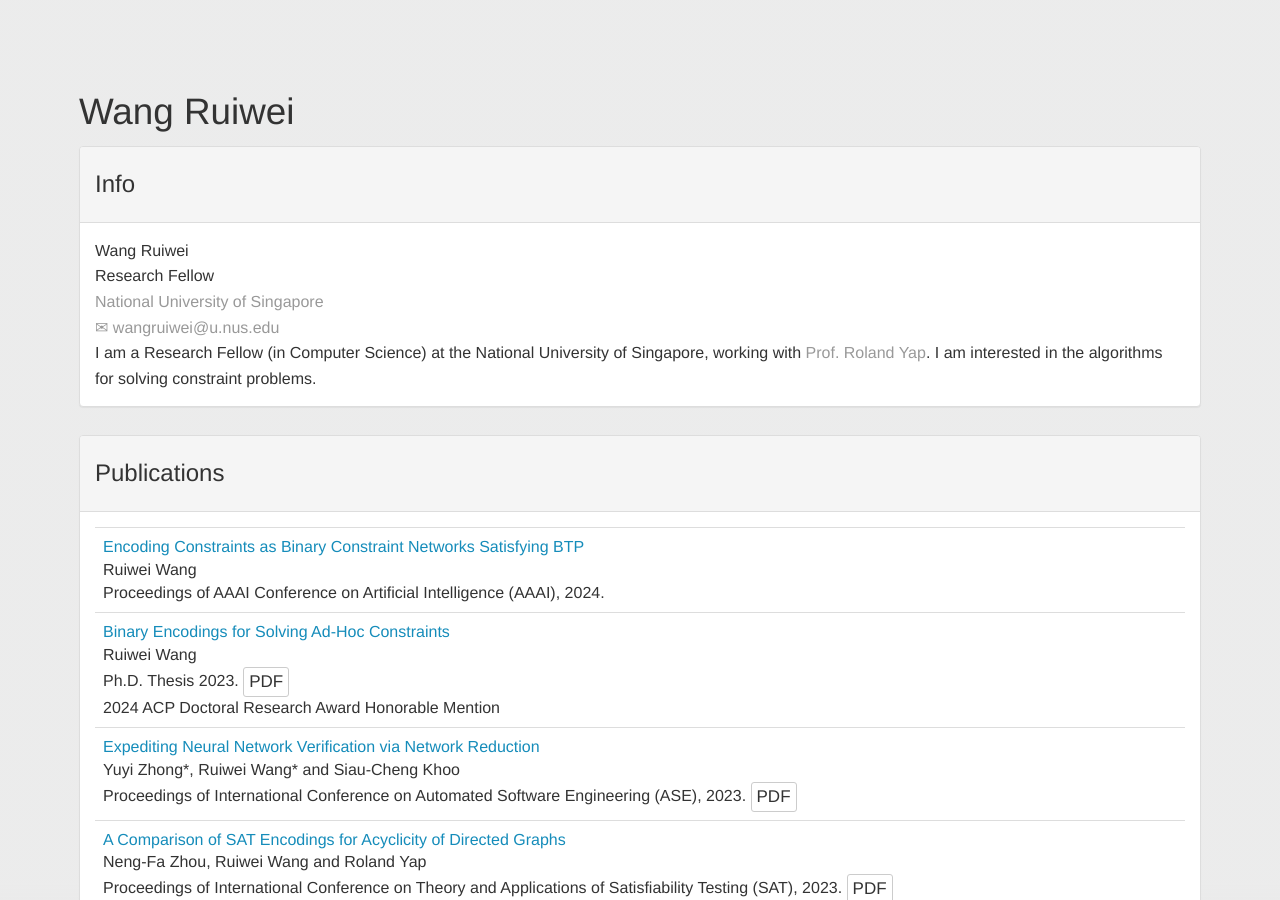
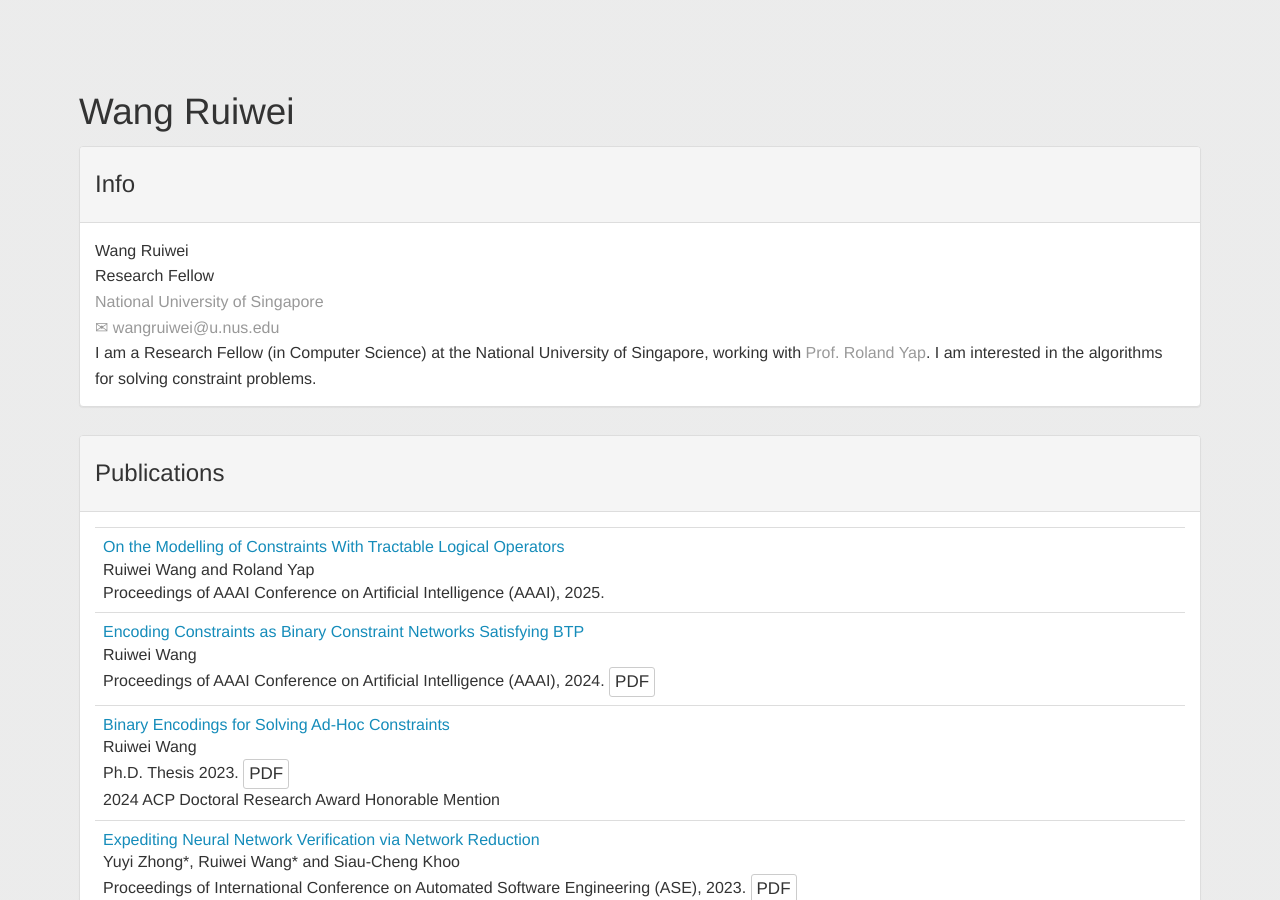
Before and after one commit to WangRuiwei/WangRuiwei.github.io, a Jekyll site: the page built from index.html, in a window 1280 px wide and 900 px high. Built offline with Jekyll 4.4.1, drawn with Linux system fonts in a browser that asks for light colours.

Commit message:
Update index.html

```diff
--- a/index.html
+++ b/index.html
@@ -35,12 +35,26 @@ I am interested in the algorithms for solving constraint problems.
 <tr>
 <td class="publication">
 <span class="pubtitle">
+<font color="#158CBA">On the Modelling of Constraints With Tractable Logical Operators</font>
+</span><br/>
+<span class="authors">
+Ruiwei Wang and Roland Yap
+</span><br />
+<span class="venuetype"></span><span class="venue">Proceedings of AAAI Conference on Artificial Intelligence (AAAI),</span> <span>2025</span>.
+</td>
+</tr>
+
+
+<tr>
+<td class="publication">
+<span class="pubtitle">
 <font color="#158CBA">Encoding Constraints as Binary Constraint Networks Satisfying BTP</font>
 </span><br />
 <span class="authors">
 Ruiwei Wang
 </span><br />
 <span class="venuetype"></span><span class="venue">Proceedings of AAAI Conference on Artificial Intelligence (AAAI),</span> <span>2024</span>.
+<button class="btn btn-default btn-xs" type="button" onClick='location.href="https://ojs.aaai.org/index.php/AAAI/article/view/28657/29276"'>PDF</button>
 </td>
 </tr>
 
```
